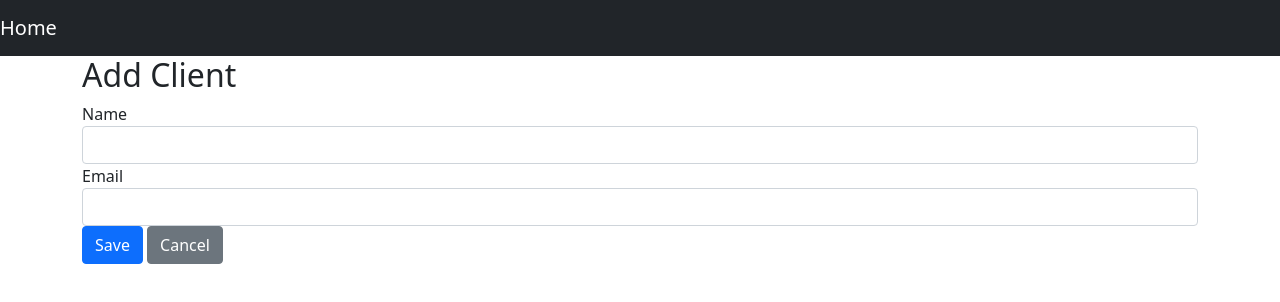
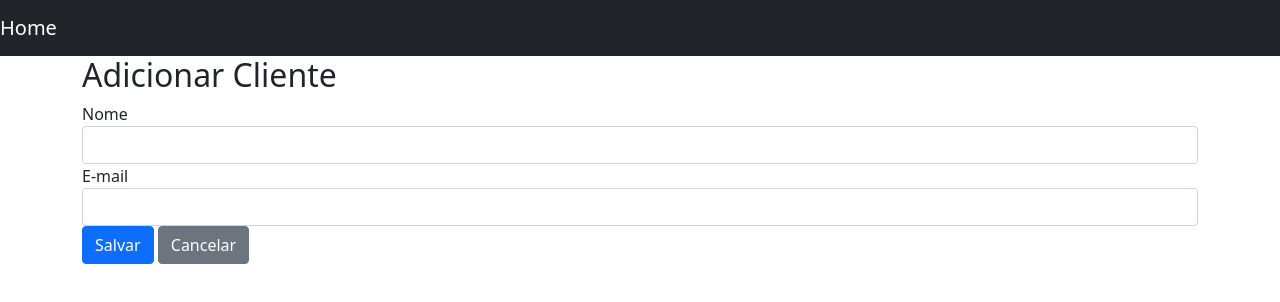
Before and after one commit to fabiodamas/frontend_react, a React (Create React App) app: page /clients/new in a window 1280 px wide. Shown: the top 302 px of the page. Built offline with nearby package versions, Linux system fonts and the light colour scheme.

Commit message:
Criação da pasta components e reorganização

```diff
--- a/src/App.js
+++ b/src/App.js
@@ -2,8 +2,8 @@ import React, { Component } from 'react';
 import './App.css';
 import Home from './Home';
 import { BrowserRouter as Router, Route, Switch } from 'react-router-dom';
-import ClientList from './ClientList';
-import ClientEdit from "./ClientEdit";
+import ClientList from './components/ClientList';
+import ClientEdit from "./components/ClientEdit";
 
 class App extends Component {
   render() {
--- a/src/Home.js
+++ b/src/Home.js
@@ -1,6 +1,6 @@
 import React, { Component } from 'react';
 import './App.css';
-import AppNavbar from './AppNavbar';
+import AppNavbar from './components/AppNavbar';
 import { Link } from 'react-router-dom';
 import { Button, Container } from 'reactstrap';
 
--- a/src/ClientEdit.js
+++ b/src/components/ClientEdit.js
@@ -52,7 +52,7 @@ async handleSubmit(event) {
 
     render() {
         const {item} = this.state;
-        const title = <h2>{item.id ? 'Edit Client' : 'Add Client'}</h2>;
+        const title = <h2>{item.id ? 'Editar Cliente' : 'Adicionar Cliente'}</h2>;
 
         return <div>
             <AppNavbar/>
@@ -60,18 +60,18 @@ async handleSubmit(event) {
                 {title}
                 <Form onSubmit={this.handleSubmit}>
                     <FormGroup>
-                        <Label for="name">Name</Label>
+                        <Label for="name">Nome</Label>
                         <Input type="text" name="name" id="name" value={item.name || ''}
                                onChange={this.handleChange} autoComplete="name"/>
                     </FormGroup>
                     <FormGroup>
-                        <Label for="email">Email</Label>
+                        <Label for="email">E-mail</Label>
                         <Input type="text" name="email" id="email" value={item.email || ''}
                                onChange={this.handleChange} autoComplete="email"/>
                     </FormGroup>
                     <FormGroup>
-                        <Button color="primary" type="submit">Save</Button>{' '}
-                        <Button color="secondary" tag={Link} to="/clients">Cancel</Button>
+                        <Button color="primary" type="submit">Salvar</Button>{' '}
+                        <Button color="secondary" tag={Link} to="/clients">Cancelar</Button>
                     </FormGroup>
                 </Form>
             </Container>
--- a/src/ClientList.js
+++ b/src/components/ClientList.js
@@ -39,8 +39,8 @@ class ClientList extends Component {
                 <td>{client.email}</td>
                 <td>
                     <ButtonGroup>
-                        <Button size="sm" color="primary" tag={Link} to={"/clients/" + client.id}>Edit</Button>
-                        <Button size="sm" color="danger" onClick={() => this.remove(client.id)}>Delete</Button>
+                        <Button size="sm" color="primary" tag={Link} to={"/clients/" + client.id}>Editar</Button>
+                        <Button size="sm" color="danger" onClick={() => this.remove(client.id)}>Apagar</Button>
                     </ButtonGroup>
                 </td>
             </tr>
@@ -50,9 +50,6 @@ class ClientList extends Component {
             <div>
                 <AppNavbar/>
                 <Container fluid>
-                    <div class="float-right">
-                        This text is on the right.
-                    </div>
                     <div className="float-right">
                         <Button color="success" tag={Link} to="/clients/new" >Adicionar Cliente</Button>
                     </div>
```
Also changed, not shown: src/components/AppNavbar.js (renamed from src/AppNavbar.js).
